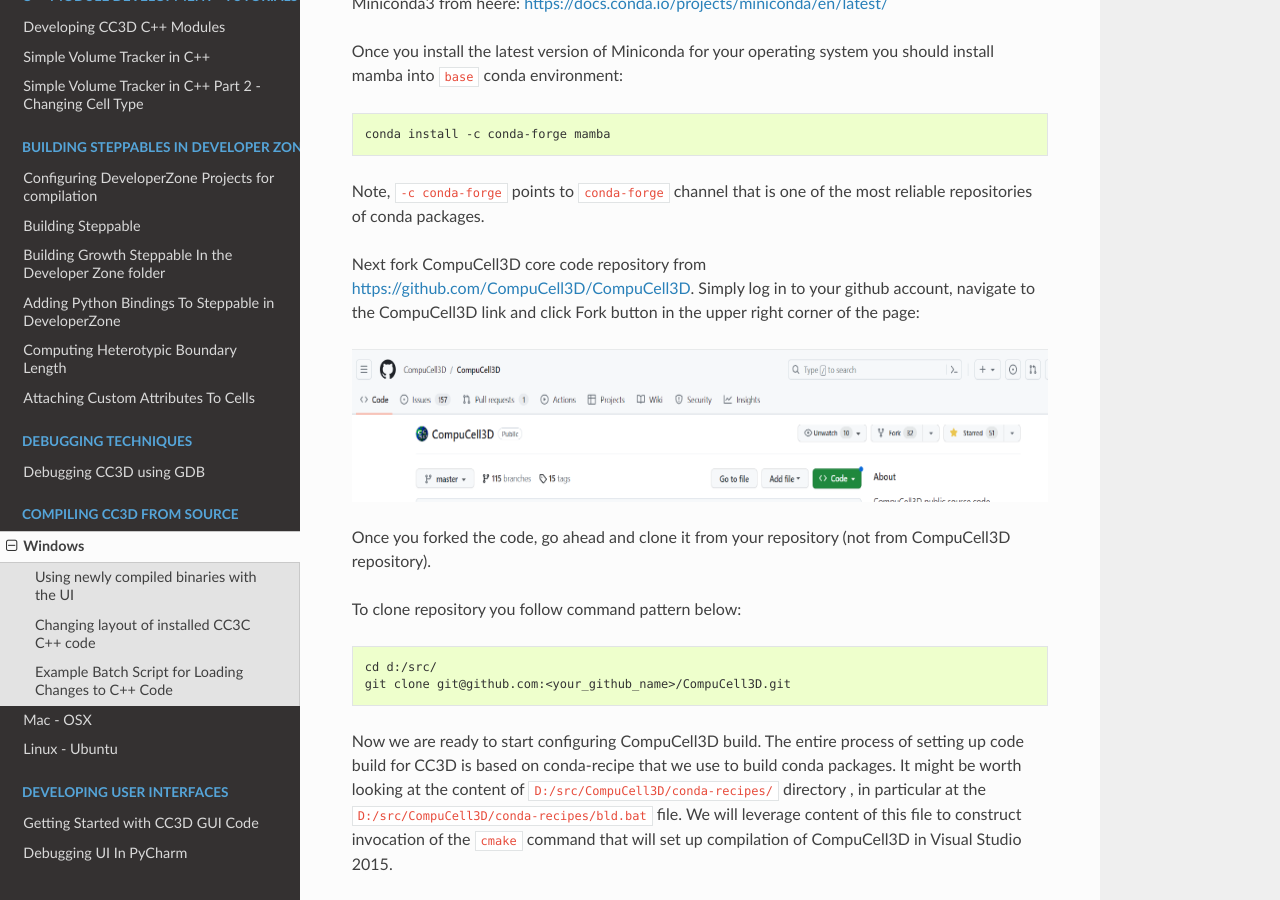
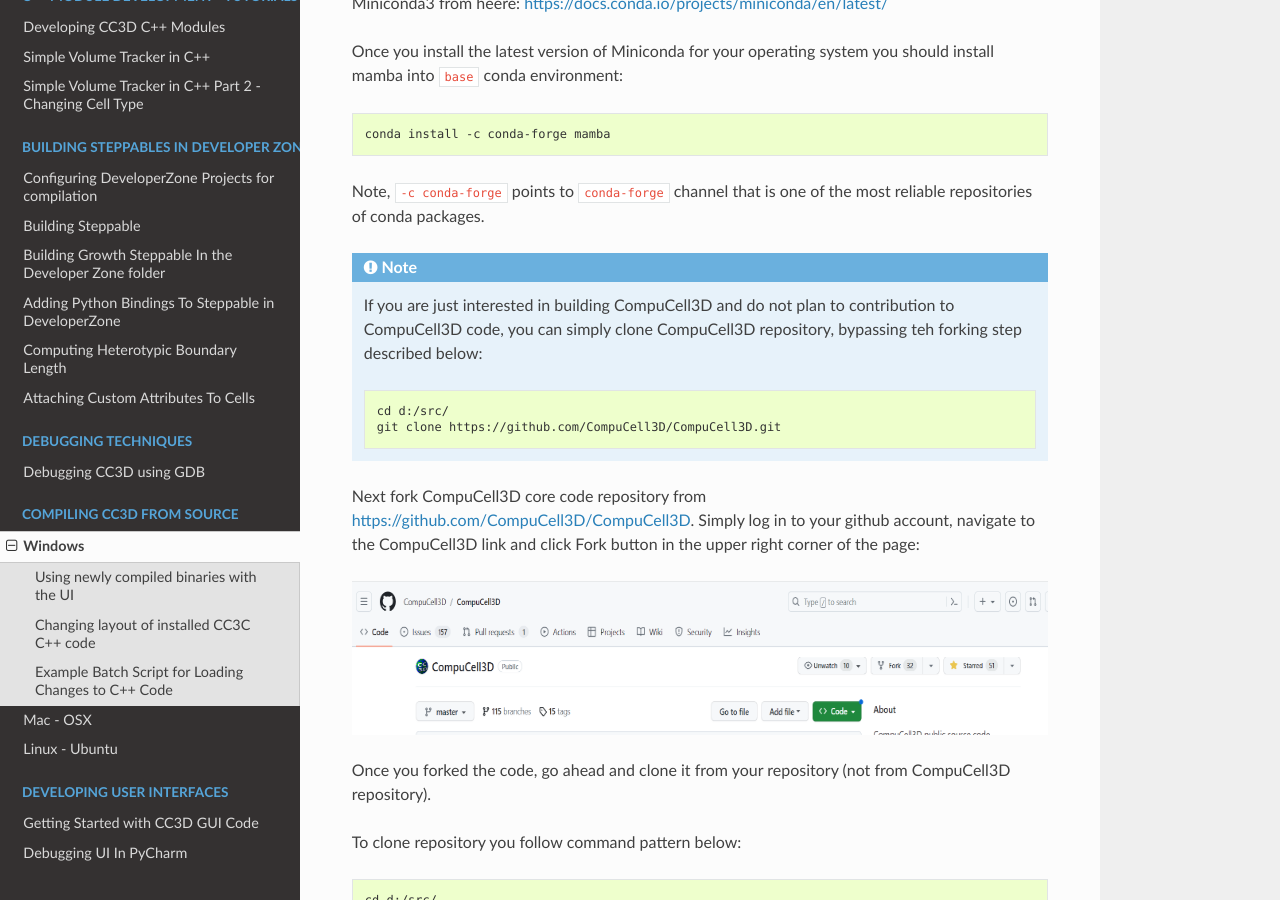
Before and after one commit to CompuCell3D/CompuCell3DDevelopersManual, a Sphinx documentation site: the page built from docs/building_core_cc3d_cpp_code_windows.rst, in a window 1280 px wide and 900 px high, scrolled down 752 px. Built offline with Sphinx 7.4.7 and the Read the Docs theme 2.0.0, drawn with Linux system fonts in a browser that asks for light colours.

Commit message:
added simple cloning step

```diff
--- a/docs/building_core_cc3d_cpp_code_windows.rst
+++ b/docs/building_core_cc3d_cpp_code_windows.rst
@@ -20,6 +20,17 @@
 
 Note, ``-c conda-forge`` points to ``conda-forge`` channel that is one of the most reliable repositories of conda packages.
 
+.. note::
+
+    If you are just interested in building CompuCell3D and do not plan to contribution to CompuCell3D
+    code, you can simply clone CompuCell3D repository, bypassing teh forking step described below:
+
+    .. code-block:: console
+
+        cd d:/src/
+        git clone https://github.com/CompuCell3D/CompuCell3D.git
+
+
 Next fork CompuCell3D core code repository from https://github.com/CompuCell3D/CompuCell3D. Simply log in to your github account, navigate to the CompuCell3D link and click Fork button in the upper right corner of the page:
 
 |cc3d_cpp_001|
@@ -38,6 +49,8 @@
 .. note::
 
     I assumed that my forked repository was cloned to ``D:/src/CompuCell3D``. If you cloned it to a different folder you will need to adjust paths accordingly
+
+
 
 At this point we need to prepare conda environment that has all dependencies needed to compile CC3D. The main ones include Python and the VTK library, but there are many others so instead of listing them all here, let's leverage conda packages that we use to distribute CompuCell3D. Those key packages that are required to compile CC3D are stored in the conda environment file below. Copy the content of this file ave it as env310.yaml. I saved mine to ``D:src\env310.yaml``
 
```
